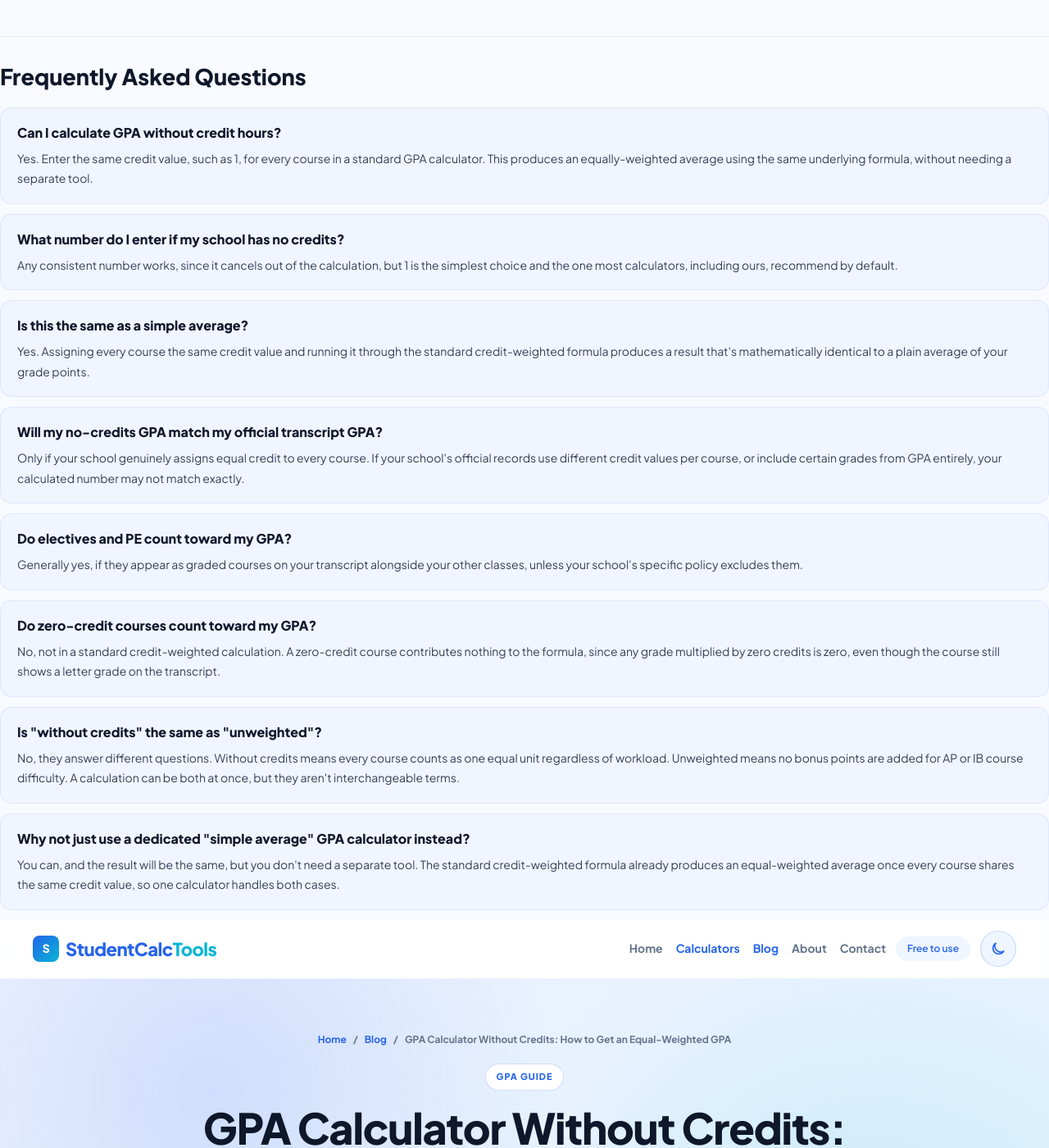
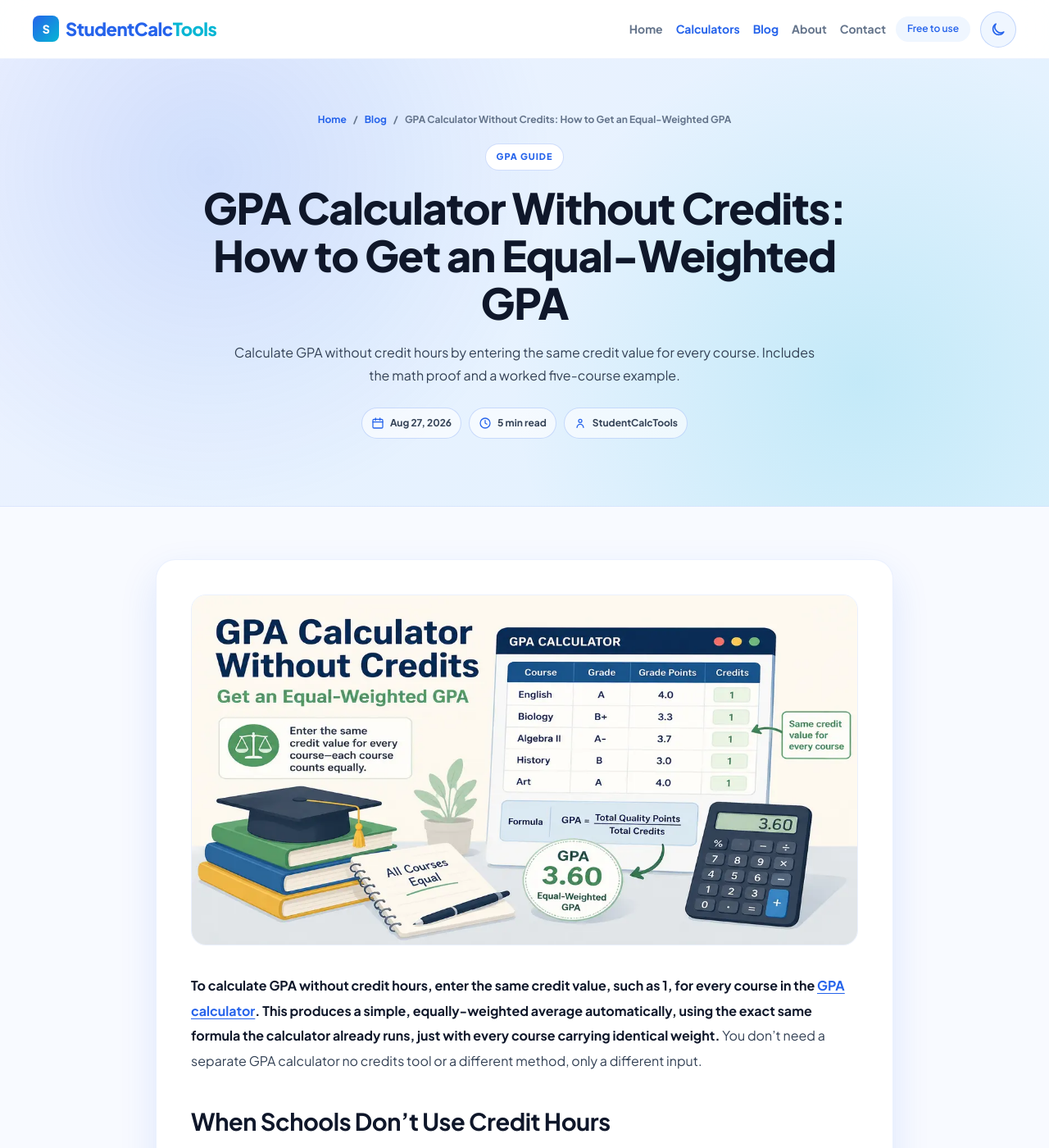
Before and after one commit to zaidmeo09-dhangal/studentcalctools, a Jekyll site: the page built from _posts/2026-08-28-gpa-calculator-without-credits-how-to-get-an-equal-weighted-gpa.md, in a window 1280 px wide and 1400 px high. Shown: the whole window at 82% size. Built offline with Jekyll 4.4.1, drawn with Linux system fonts in a browser that asks for light colours; some of the changed text lies outside the part shown.

Commit message:
Update _posts/2026-08-28-gpa-calculator-without-credits-how-to-get-an-equal-weighted-gpa.md (via Pages CMS)

```diff
--- a/_posts/2026-08-28-gpa-calculator-without-credits-how-to-get-an-equal-weighted-gpa.md
+++ b/_posts/2026-08-28-gpa-calculator-without-credits-how-to-get-an-equal-weighted-gpa.md
@@ -23,70 +23,6 @@ excerpt: Calculate GPA without credit hours by entering the same credit value
 featured_image: /assets/images/gpa-calculation-without-credit-hours-using-equal-weighting.webp
 image_alt: GPA calculation without credit hours using equal weighting.
 read_time: 5 min read
-faqs_raw: >-
-  Can I calculate GPA without credit hours?
-
-  Yes. Enter the same credit value, such as 1, for every course in a standard
-  GPA calculator. This produces an equally-weighted average using the same
-  underlying formula, without needing a separate tool.
-
-  ---
-
-  What number do I enter if my school has no credits?
-
-  Any consistent number works, since it cancels out of the calculation, but 1 is
-  the simplest choice and the one most calculators, including ours, recommend by
-  default.
-
-  ---
-
-  Is this the same as a simple average?
-
-  Yes. Assigning every course the same credit value and running it through the
-  standard credit-weighted formula produces a result that's mathematically
-  identical to a plain average of your grade points.
-
-  ---
-
-  Will my no-credits GPA match my official transcript GPA?
-
-  Only if your school genuinely assigns equal credit to every course. If your
-  school's official records use different credit values per course, or include
-  certain grades from GPA entirely, your calculated number may not match
-  exactly.
-
-  ---
-
-  Do electives and PE count toward my GPA?
-
-  Generally yes, if they appear as graded courses on your transcript alongside
-  your other classes, unless your school's specific policy excludes them.
-
-  ---
-
-  Do zero-credit courses count toward my GPA?
-
-  No, not in a standard credit-weighted calculation. A zero-credit course
-  contributes nothing to the formula, since any grade multiplied by zero credits
-  is zero, even though the course still shows a letter grade on the transcript.
-
-  ---
-
-  Is "without credits" the same as "unweighted"?
-
-  No, they answer different questions. Without credits means every course counts
-  as one equal unit regardless of workload. Unweighted means no bonus points are
-  added for AP or IB course difficulty. A calculation can be both at once, but
-  they aren't interchangeable terms.
-
-  ---
-
-  Why not just use a dedicated "simple average" GPA calculator instead?
-
-  You can, and the result will be the same, but you don't need a separate tool.
-  The standard credit-weighted formula already produces an equal-weighted
-  average once every course shares the same credit value, so one calculator
-  handles both cases.
 ---
 **To calculate GPA without credit hours, enter the same credit value, such as 1, for every course in the [GPA calculator](https://studentcalctools.com/gpa-calculator/). This produces a simple, equally-weighted average automatically, using the exact same formula the calculator already runs, just with every course carrying identical weight.** You don't need a separate GPA calculator no credits tool or a different method, only a different input.
 
```
